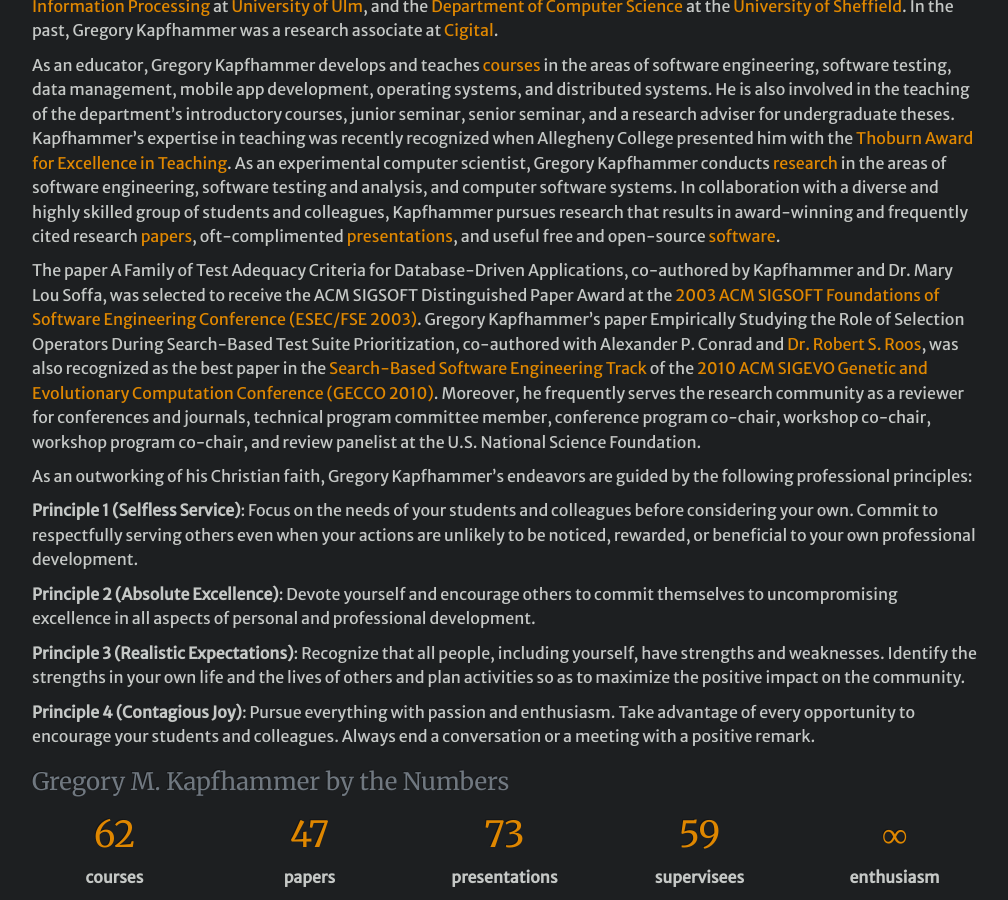
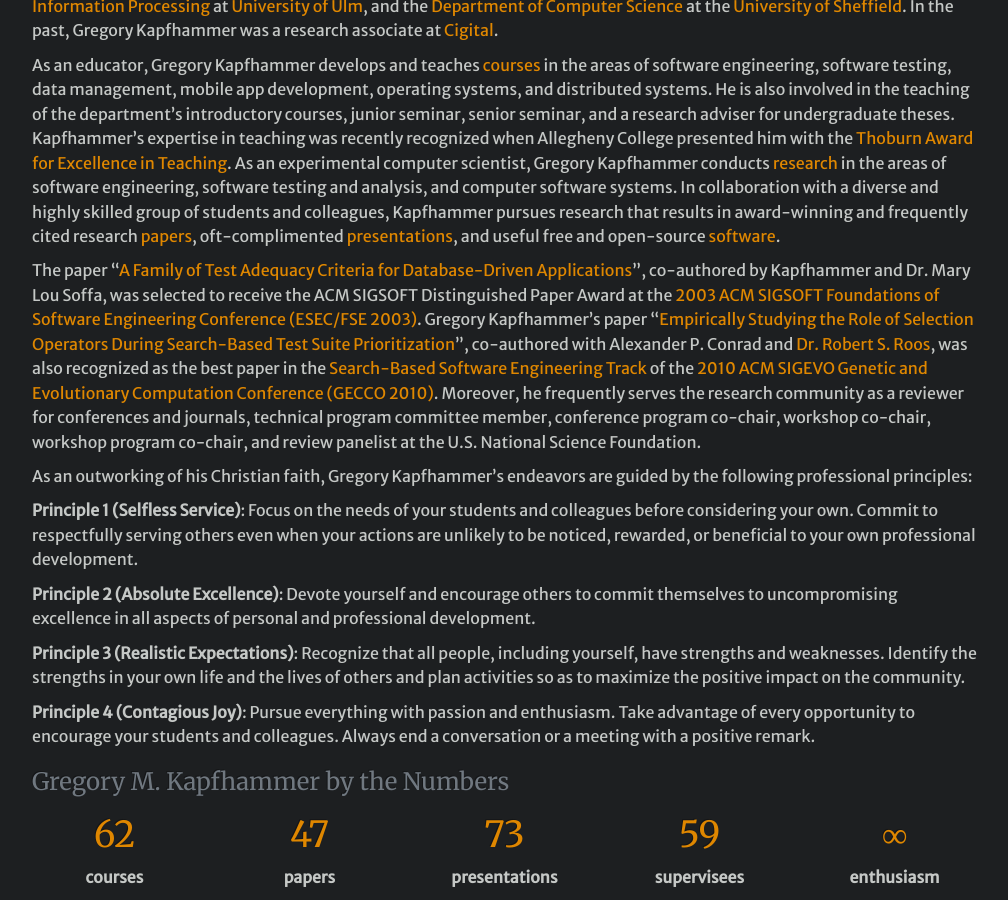
Before and after one commit to geerc/www, a Jekyll site: the page built from gkapfham/biography.md, in a window 1280 px wide and 900 px high, scrolled down 754 px. Shown: the whole window, without its empty margins (233-1241 px from the left). Built offline with Jekyll 4.4.1, drawn with Linux system fonts in a browser that asks for light colours; nearby versions of some CDN libraries; Markdown is read by kramdown in place of the engine named in the settings; comment, search, counter and statistics services are not loaded; part of the change alters nothing that is shown.

```diff
--- a/gkapfham/biography.md
+++ b/gkapfham/biography.md
@@ -38,16 +38,17 @@ research [papers]({{page.backup}}/site/research/Papers/), oft-complimented
 [presentations]({{page.backup}}/site/research/Presentations/), and useful free and open-source
 [software]({{page.backup}}/site/main/Software/).
 
-The paper A Family of Test Adequacy Criteria for Database-Driven Applications, co-authored by Kapfhammer and Dr. Mary
-Lou Soffa, was selected to receive the ACM SIGSOFT Distinguished Paper Award at the [2003 ACM SIGSOFT Foundations of
-Software Engineering Conference (ESEC/FSE 2003)](http://esecfse.cs.helsinki.fi/). Gregory Kapfhammer's paper Empirically
-Studying the Role of Selection Operators During Search-Based Test Suite Prioritization, co-authored with Alexander P.
-Conrad and [Dr. Robert S. Roos](http://www.cs.allegheny.edu/~rroos/), was also recognized as the best paper in the
-[Search-Based Software Engineering Track](http://www.sigevo.org/gecco-2010/organizers-tracks.html#sbse) of the [2010 ACM
-SIGEVO Genetic and Evolutionary Computation Conference (GECCO 2010)](http://www.sigevo.org/gecco-2010/). Moreover, he
-frequently serves the research community as a reviewer for conferences and journals, technical program committee member,
-conference program co-chair, workshop co-chair, workshop program co-chair, and review panelist at the U.S. National
-Science Foundation.
+The paper "[A Family of Test Adequacy Criteria for Database-Driven
+Applications]({{site.baseurl}}research/papers/paper-fse2003/)", co-authored by Kapfhammer and Dr. Mary Lou Soffa, was
+selected to receive the ACM SIGSOFT Distinguished Paper Award at the [2003 ACM SIGSOFT Foundations of Software
+Engineering Conference (ESEC/FSE 2003)](http://esecfse.cs.helsinki.fi/).  Gregory Kapfhammer's paper "[Empirically
+Studying the Role of Selection Operators During Search-Based Test Suite
+Prioritization]({{site.baseurl}}research/papers/paper-gecco2010/)", co-authored with Alexander P. Conrad and [Dr. Robert
+S. Roos](http://www.cs.allegheny.edu/~rroos/), was also recognized as the best paper in the [Search-Based Software
+Engineering Track](http://www.sigevo.org/gecco-2010/organizers-tracks.html#sbse) of the [2010 ACM SIGEVO Genetic and
+Evolutionary Computation Conference (GECCO 2010)](http://www.sigevo.org/gecco-2010/). Moreover, he frequently serves the
+research community as a reviewer for conferences and journals, technical program committee member, conference program
+co-chair, workshop co-chair, workshop program co-chair, and review panelist at the U.S. National Science Foundation.
 
 As an outworking of his Christian faith, Gregory Kapfhammer's endeavors are guided by the following professional principles:
 
```
